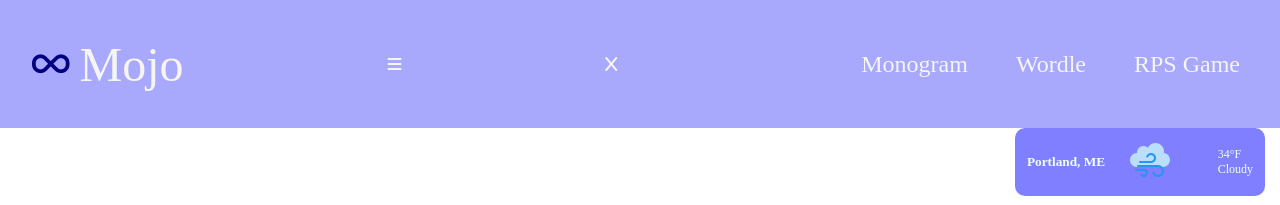
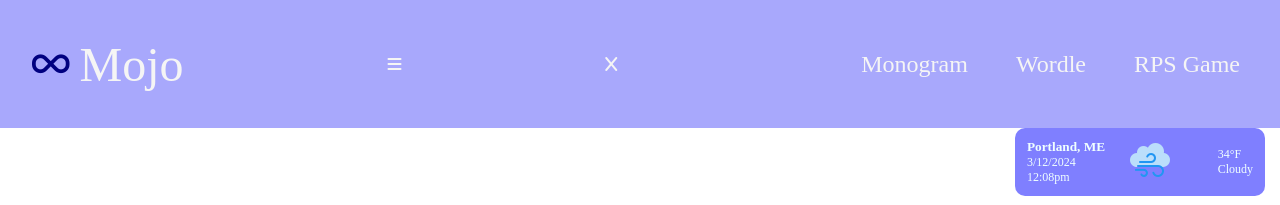
Before and after one commit to bobg207/webdev, a plain HTML site: page index.html in a window 1280 px wide. Shown: the top 205 px of the page. Drawn offline with Linux system fonts and the light colour scheme.

Commit message:
date added

```diff
--- a/index.html
+++ b/index.html
@@ -34,10 +34,10 @@
             <div class="left-wrapper">
                 <h5 class="city">Portland, ME</h3>
                 <p>
-                    <span class="current-date"></span>
+                    <span class="current-date">3/12/2024</span>
                 </p>
                 <p>
-                    <span class="current-time"></span>
+                    <span class="current-time">12:08pm</span>
               </p>
             </div>
             <div class="middle-wrapper">
```
